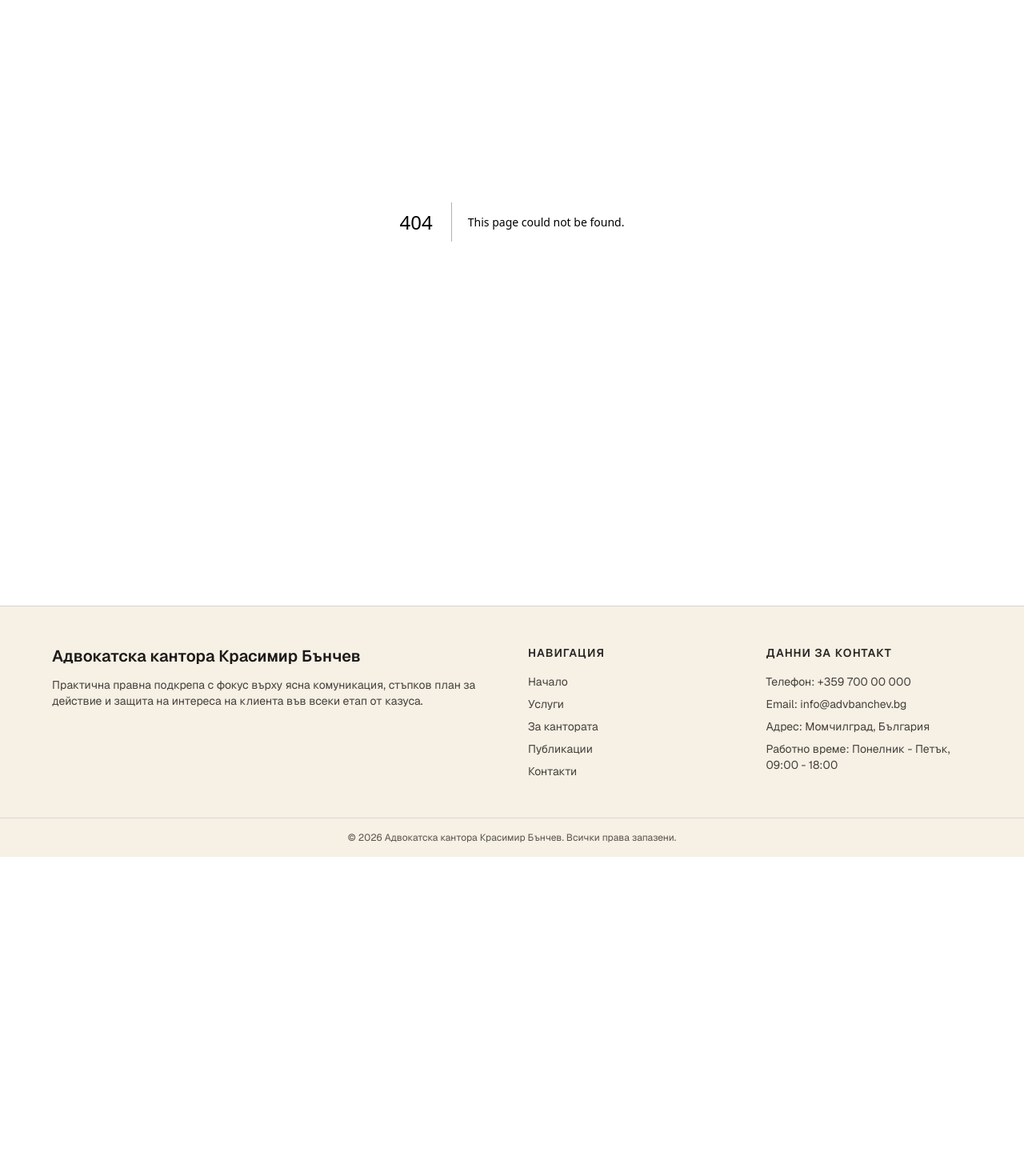
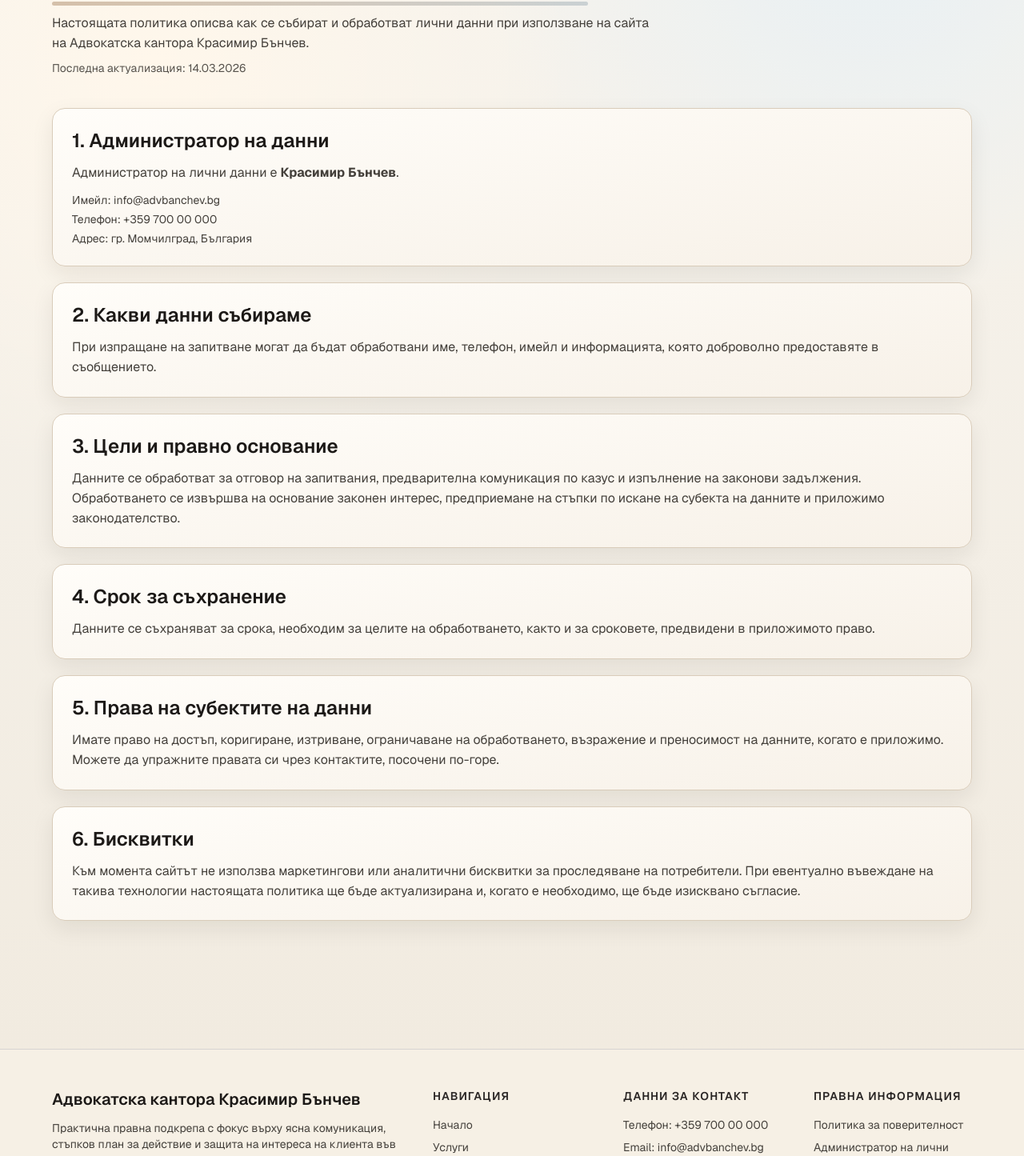
Before and after one commit to NikolayAvramov/saitkantora, a Next.js app: page /privacy-policy in a window 1280 px wide. Before the commit this address had no page. Shown: the part 198-1643 px from the top of the page at 80% size. Before the commit the page ends 1269 px from the top, so only its background shows below. Built offline with nearby package versions, Linux system fonts and the light colour scheme.

Commit message:
Add privacy policy

```diff
--- a/app/contact/page.tsx
+++ b/app/contact/page.tsx
@@ -1,3 +1,5 @@
+import Link from "next/link";
+
 const contactCards = [
   {
     title: "Телефон",
@@ -48,7 +50,18 @@ export default function ContactPage() {
         ))}
       </section>
 
-
+      <section className="mt-8 paper-card p-6 reveal delay-2">
+        <h2 className="text-xl font-semibold text-stone-900">Администратор на лични данни</h2>
+        <p className="mt-3 text-stone-700">
+          Администратор на лични данни е <strong>Красимир Бънчев</strong>.
+          За обработването на лични данни вижте
+          {" "}
+          <Link href="/privacy-policy" className="font-medium text-[#684321] hover:underline">
+            Политика за поверителност
+          </Link>
+          .
+        </p>
+      </section>
     </div>
   );
 }
--- a/app/layout.tsx
+++ b/app/layout.tsx
@@ -76,7 +76,7 @@ export default function RootLayout({
         <main>{children}</main>
 
         <footer className="mt-20 border-t border-stone-300 bg-[#f6f0e5]">
-          <div className="site-container grid gap-10 py-12 md:grid-cols-4">
+          <div className="site-container grid gap-10 py-12 md:grid-cols-5">
             <div className="md:col-span-2">
               <h3 className="text-xl font-semibold text-stone-900">Адвокатска кантора Красимир Бънчев</h3>
               <p className="mt-3 max-w-xl text-sm text-stone-700">
@@ -107,10 +107,22 @@ export default function RootLayout({
                 <li>Работно време: Понелник - Петък, 09:00 - 18:00</li>
               </ul>
             </div>
+
+            <div>
+              <h4 className="text-sm font-semibold uppercase tracking-[0.08em] text-stone-800">Правна информация</h4>
+              <ul className="mt-4 space-y-2 text-sm text-stone-700">
+                <li>
+                  <Link href="/privacy-policy" className="transition hover:text-[#684321]">
+                    Политика за поверителност
+                  </Link>
+                </li>
+                <li>Администратор на лични данни: Красимир Бънчев</li>
+              </ul>
+            </div>
           </div>
 
           <div className="border-t border-stone-300/80 py-4 text-center text-xs text-stone-600">
-            © 2026 Адвокатска кантора Красимир Бънчев. Всички права запазени.
+            © 2026 Адвокатска кантора Красимир Бънчев. Всички права запазени. Администратор на лични данни: Красимир Бънчев.
           </div>
         </footer>
       </body>
--- /dev/null
+++ b/app/privacy-policy/page.tsx
@@ -0,0 +1,85 @@
+import type { Metadata } from "next";
+
+export const metadata: Metadata = {
+  title: "Политика за поверителност | Адвокатска кантора Красимир Бънчев",
+  description:
+    "Информация за обработването на лични данни, цели, срокове и права на посетителите на сайта.",
+};
+
+const updatedAt = "14.03.2026";
+
+export default function PrivacyPolicyPage() {
+  return (
+    <div className="site-container pb-20 pt-14">
+      <header className="max-w-3xl reveal">
+        <h1 className="title-accent mt-2 text-4xl font-semibold leading-tight text-stone-900 md:text-5xl">
+          Политика за поверителност
+        </h1>
+        <p className="mt-4 text-stone-700">
+          Настоящата политика описва как се събират и обработват лични данни при
+          използване на сайта на Адвокатска кантора Красимир Бънчев.
+        </p>
+        <p className="mt-2 text-sm text-stone-600">Последна актуализация: {updatedAt}</p>
+      </header>
+
+      <section className="mt-10 space-y-5 reveal delay-1">
+        <article className="paper-card p-6">
+          <h2 className="text-2xl font-semibold text-stone-900">1. Администратор на данни</h2>
+          <p className="mt-3 text-stone-700">
+            Администратор на лични данни е <strong>Красимир Бънчев</strong>.
+          </p>
+          <ul className="mt-3 space-y-1 text-sm text-stone-700">
+            <li>Имейл: info@advbanchev.bg</li>
+            <li>Телефон: +359 700 00 000</li>
+            <li>Адрес: гр. Момчилград, България</li>
+          </ul>
+        </article>
+
+        <article className="paper-card p-6">
+          <h2 className="text-2xl font-semibold text-stone-900">2. Какви данни събираме</h2>
+          <p className="mt-3 text-stone-700">
+            При изпращане на запитване могат да бъдат обработвани име, телефон,
+            имейл и информацията, която доброволно предоставяте в съобщението.
+          </p>
+        </article>
+
+        <article className="paper-card p-6">
+          <h2 className="text-2xl font-semibold text-stone-900">3. Цели и правно основание</h2>
+          <p className="mt-3 text-stone-700">
+            Данните се обработват за отговор на запитвания, предварителна комуникация
+            по казус и изпълнение на законови задължения. Обработването се извършва
+            на основание законен интерес, предприемане на стъпки по искане на субекта
+            на данните и приложимо законодателство.
+          </p>
+        </article>
+
+        <article className="paper-card p-6">
+          <h2 className="text-2xl font-semibold text-stone-900">4. Срок за съхранение</h2>
+          <p className="mt-3 text-stone-700">
+            Данните се съхраняват за срока, необходим за целите на обработването,
+            както и за сроковете, предвидени в приложимото право.
+          </p>
+        </article>
+
+        <article className="paper-card p-6">
+          <h2 className="text-2xl font-semibold text-stone-900">5. Права на субектите на данни</h2>
+          <p className="mt-3 text-stone-700">
+            Имате право на достъп, коригиране, изтриване, ограничаване на обработването,
+            възражение и преносимост на данните, когато е приложимо. Можете да упражните
+            правата си чрез контактите, посочени по-горе.
+          </p>
+        </article>
+
+        <article className="paper-card p-6">
+          <h2 className="text-2xl font-semibold text-stone-900">6. Бисквитки</h2>
+          <p className="mt-3 text-stone-700">
+            Към момента сайтът не използва маркетингови или аналитични бисквитки за
+            проследяване на потребители. При евентуално въвеждане на такива технологии
+            настоящата политика ще бъде актуализирана и, когато е необходимо, ще бъде
+            изисквано съгласие.
+          </p>
+        </article>
+      </section>
+    </div>
+  );
+}
```
